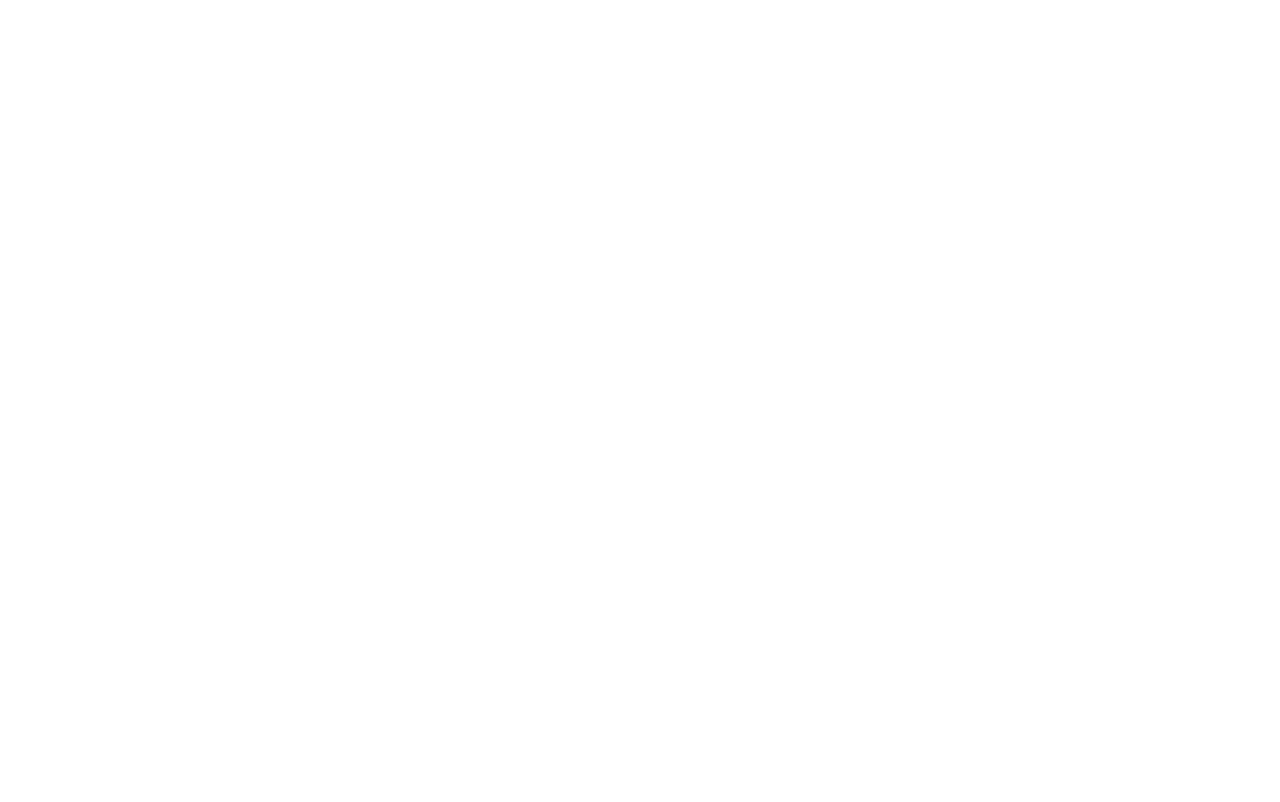
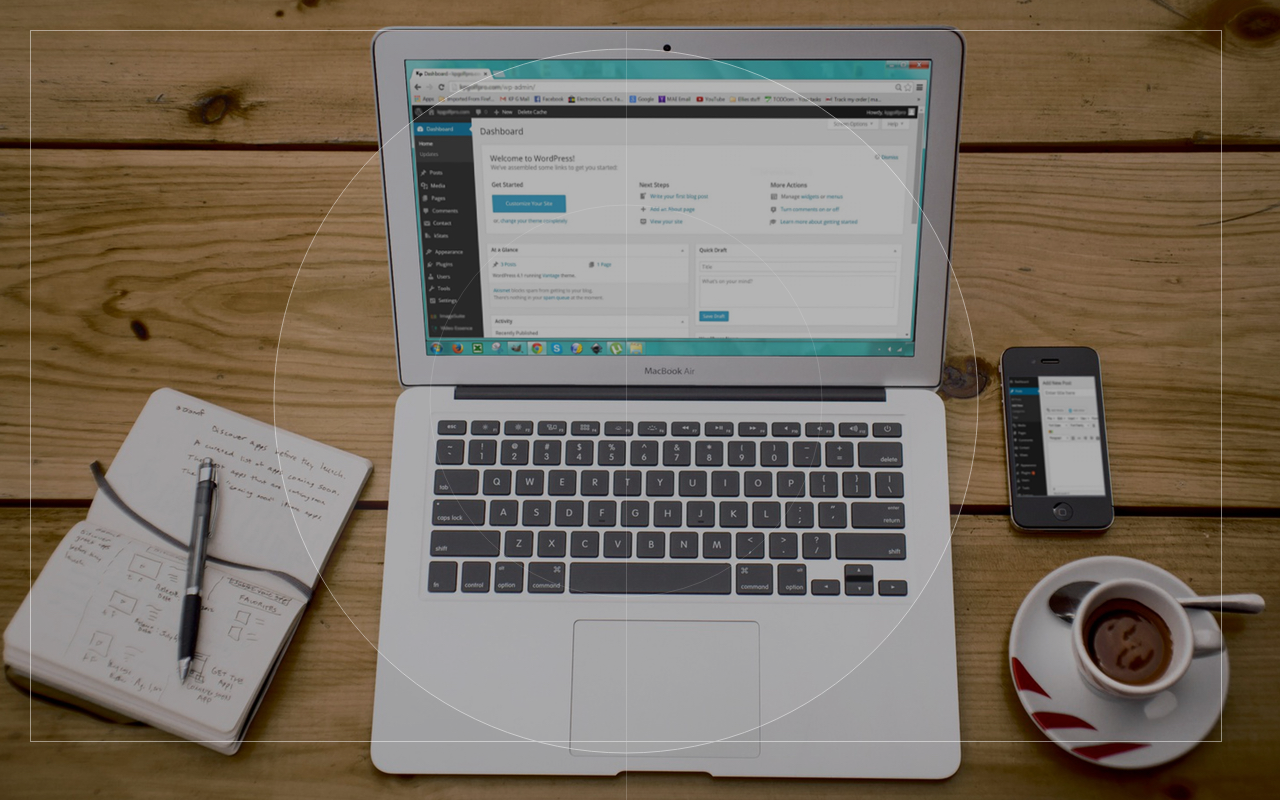
Before and after one commit to gomezv9/portafolio, a website: page src/index.html in a window 1280 px wide. Drawn offline with nearby package versions, Linux system fonts and the light colour scheme; files that its build step writes are made by us from their sources.

Commit message:
first fold with gradient, lines and overlay

```diff
--- a/src/app/index.scss
+++ b/src/app/index.scss
@@ -10,8 +10,63 @@ html {
 }
 
 body {
+	margin:0;
+	padding:0;
+    background-color: #fff;
+}
+section.container1{
+	width:100%;
+	height:800px;
+	background:url(../assets/bg1.jpg);
+	background-size:cover;
+	position: relative;
 
-    background-color: #fff;
+	.circleFold1{
+		margin: 0 auto;
+    	display: block;
+	}
+
+	.linesFold1{
+		padding:30px;
+		width:100%;
+		height:100%;
+		position: absolute;
+		left:0;
+		top:0;
+		box-sizing:border-box;
+
+
+		.mainLinesFold1{
+			border:1px solid #fff;
+			opacity:0.47;
+			width:calc(100% - 30px);
+			height:calc(100% - 30px);
+
+		}
+
+
+	}
+
+	.gradient{
+		background-image: linear-gradient(top, rgba(255,255,255,0.00) 0%,rgba(255,255,255,0.00) 6%, rgba(255,255,255,0.99) 88%);
+		height: 57%;
+		width: 100%;
+		position:absolute;
+		bottom:0;
+		left:0;
+	}
+
+	&:before{
+		opacity: 0.45;
+		background: rgba(0,0,0,0.70);
+		position:absolute;
+		width: 100%;
+		height: 100%;
+		left:0;
+		top:0;
+		content:'';
+	}
+
 }
 
 /**
--- a/src/index.html
+++ b/src/index.html
@@ -25,7 +25,21 @@
       <p class="browsehappy">You are using an <strong>outdated</strong> browser. Please <a href="http://browsehappy.com/">upgrade your browser</a> to improve your experience.</p>
     <![endif]-->
 
-    <div></div>
+    <section class="container1">
+
+        <div class="linesFold1">
+
+            <div class="mainLinesFold1">
+
+                <img class="circleFold1" src="assets/circleFold1.svg">
+
+            </div>
+
+        </div>
+
+        <div class="gradient"></div>
+
+    </section>
 
     <!-- build:js(src) scripts/vendor.js -->
     <!-- bower:js -->
```
Also changed, not shown: src/assets/bg1.jpg (added), src/assets/bg2Fold1.svg (added), src/assets/circleFold1.svg (added).
